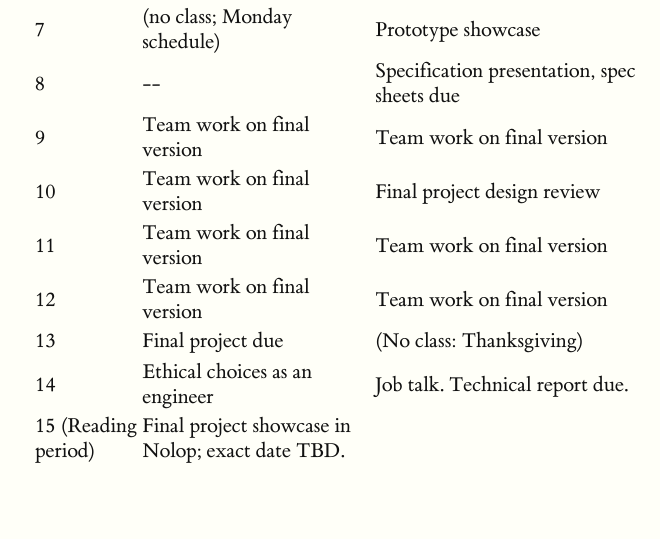
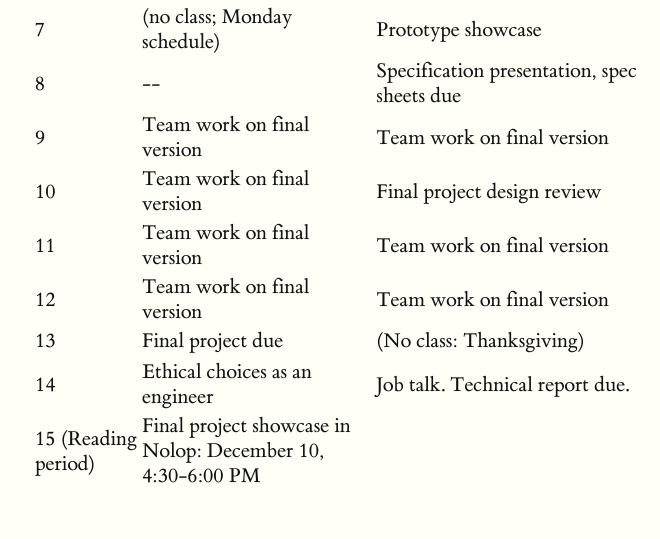
Before and after one commit to pingswept/make-something-real, a plain HTML site: page syllabus.html in a window 1280 px wide. Shown: the part 3520-4059 px from the top of the page, without its empty margins (128-788 px from the left). Drawn offline with Linux system fonts and the light colour scheme.

Commit message:
Update syllabus.html

```diff
--- a/syllabus.html
+++ b/syllabus.html
@@ -124,7 +124,7 @@
     <td>Job talk. Technical report due.</td>
     </tr>
     <td>15 (Reading period)</td>
-    <td>Final project showcase in Nolop; exact date TBD.</td>
+    <td>Final project showcase in Nolop: December 10, 4:30-6:00 PM</td>
     </tr>
     </tbody></table>
     </section>
```
